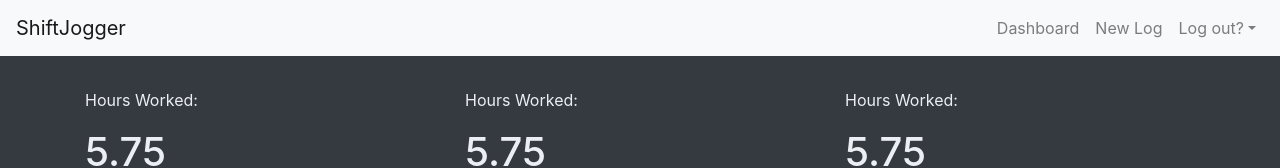
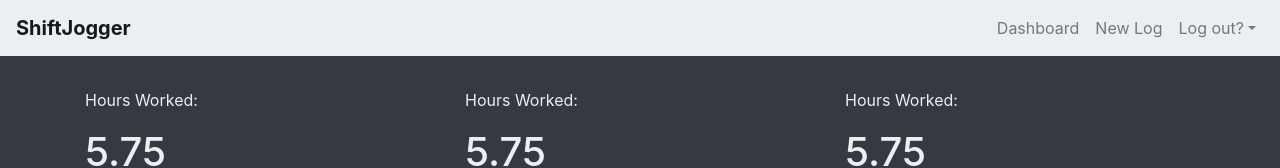
Before and after one commit to VolantTyler/shift-jogger-design, a React (Create React App) app: page / in a window 1280 px wide. Shown: the top 168 px of the page. Built offline with nearby package versions, Linux system fonts and the light colour scheme.

Commit message:
style: navbar font weight, color

```diff
--- a/src/App.css
+++ b/src/App.css
@@ -4,6 +4,11 @@
   min-height: 100vh;
   height: auto;
   padding-bottom: 4em;
+}
+
+.navbar-brand {
+  font-weight: 700;
+  color: #343a40;
 }
 
 
--- a/src/components/Navigation.js
+++ b/src/components/Navigation.js
@@ -34,7 +34,7 @@ export class Navigation extends Component {
   render() {
     return (
       <div>
-        <Navbar color="light" light expand="md">
+        <Navbar  light expand="md">
           {/* <NavbarBrand > */}
           {/* TODO: change other NavLink to this pattern */}
             <Link
```
